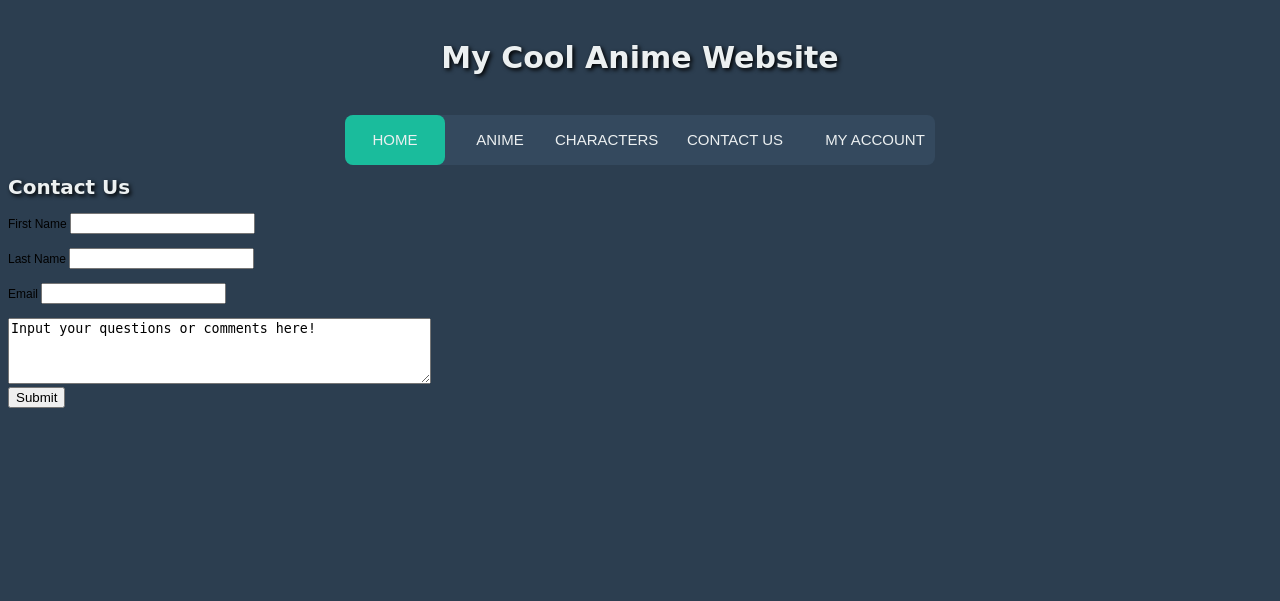
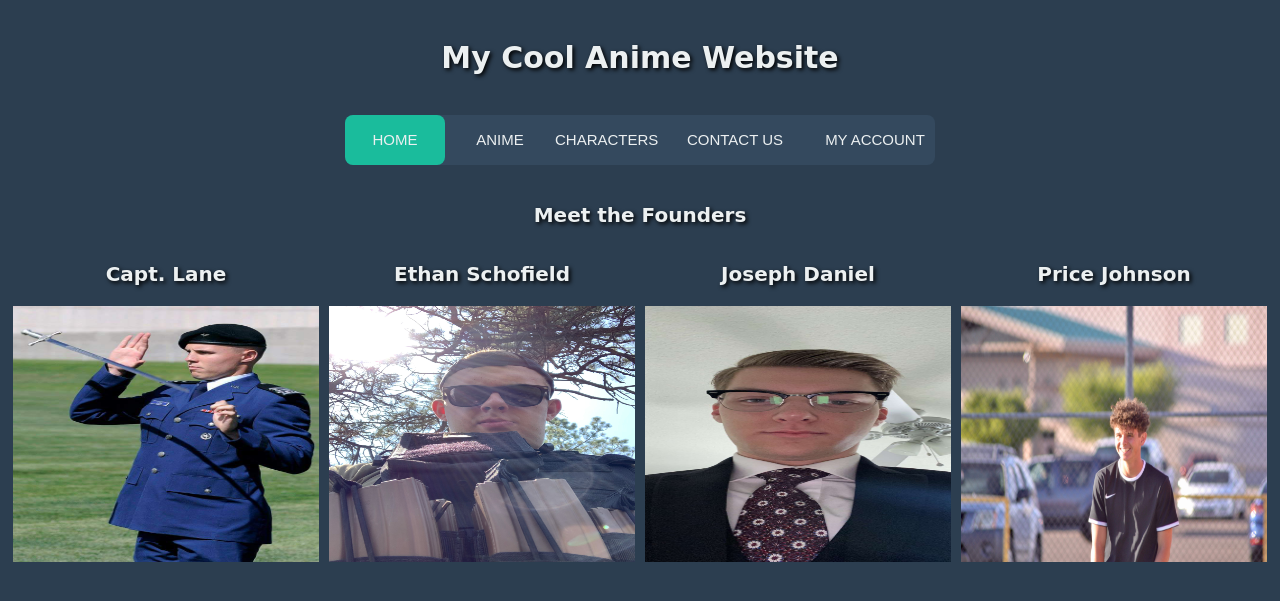
Before and after one commit to ethanschof/db_anime_website, a PHP site: page /contactUs.html in a window 1280 px wide. Shown: the top 601 px of the page. Run offline with PHP 8.4, Linux system fonts and the light colour scheme.

Commit message:
My Final Push

```diff
--- a/contactUs.html
+++ b/contactUs.html
@@ -17,70 +17,27 @@
     <div class="animation start-home"></div>
 </nav>
 <!--Page Description-->
+<br> <br>
+<h2>Meet the Founders</h2>
 
-<h3>Contact Us</h3> <br>
-
-<form action = "contactUsSubmission.php" method = "post" onsubmit = "return validateForm()">
-
-    <label for = "firstName">First Name</label>
-    <input type = "text" id = "firstName" name = "firstName" /> <br> <br>
-
-    <label for = "lastName">Last Name</label>
-    <input type = "text" id = "lastName" name = "lastName" /> <br> <br>
-
-    <label for = "emailAddress">Email</label>
-    <input type = "text" id = "emailAddress" name = "emailAddress" /> <br> <br>
-
-    <label for="questionOrComment"></label>
-    <textarea id="questionOrComment" name="questionOrComment" rows="4" cols="50">Input your questions or comments here!</textarea> <br>
-
-    <label for = "submit" id = "submit"></label>
-    <input type = "submit" value = "Submit" name = "Submit" /> <br> <br>
-
-</form>
-
-<script type="text/javascript">
-    function validateForm(){
-
-
-        if(!inputCheck(document.getElementById('firstName')) || !inputCheck(document.getElementById('lastName')) || firstName.value.length >= 50 || lastName.value.length >= 50)
-        {
-            return false;
-        }
-        if(!validateEmailAddress(document.getElementById('emailAddress').value.trim()) || emailAddress.value.length >= 50)
-        {
-            return false;
-        }
-        if (!inputCheck(document.getElementById('questionOrComment')) || questionOrComment.value.length >= 50) {
-            return false;
-        }
-
-        return true;
-
-
-    }
-
-    function inputCheck(text){
-        var letters = /^[A-Za-z\s-]+$/;
-
-        if(text.value.match(letters)){
-            return true;
-        }
-        else{
-            return false;
-        }
-    }
-
-    function validateEmailAddress(emailAddress){
-        var emailParameters = /^[a-z0-9]+(?:[-\._]?[a-z0-9]+)*@(?:[a-z0-9]+(?:-?[a-z0-9]+)*\.)+[a-z]+$/i;
-
-        return (emailParameters.test(emailAddress) || isEmpty(emailAddress))
-    }
-
-    function isEmpty(str){
-        return (str.length === 0 || !str.trim());
-    }
-</script>
+<div class="row">
+  <div class="column">
+    <h2> Capt. Lane </h2>
+    <img class = "contact-img" src="Capt Lane.jpg" alt="Lane" style="width:100%">
+  </div>
+  <div class="column">
+    <h2> Ethan Schofield </h2>
+    <img class = "contact-img" src="Ethan Schofield.jpg" alt="Schofield" style="width:100%">
+  </div>
+  <div class="column">
+    <h2> Joseph Daniel </h2>
+    <img class = "contact-img" src="Joseph Daniel.jpg" alt="Daniel" style="width:100%">
+  </div>
+  <div class="column">
+    <h2> Price Johnson </h2>
+    <img class = "contact-img" src="Price Johnson.png " alt="Johnson" style="width:100%">
+  </div>
+</div>
 
 </body>
 
--- a/style.css
+++ b/style.css
@@ -112,6 +112,22 @@ p {
     color: #ecf0f1;
     font-family: 'Cherry Swash',cursive;
     font-size: 16px;
+}
+
+/* Three image containers (use 25% for four, and 50% for two, etc) */
+.row {
+   display: flex;
+
+}
+
+.contact-img {
+    width: 256px;
+    height: 256px;
+}
+
+.column {
+   flex: 33.33%;
+   padding: 5px;
 }
 
 span {
```
Also changed, not shown: Capt Lane.jpg (added), Ethan Schofield.jpg (added), Joseph Daniel.JPG (added), Price Johnson.png (added).
